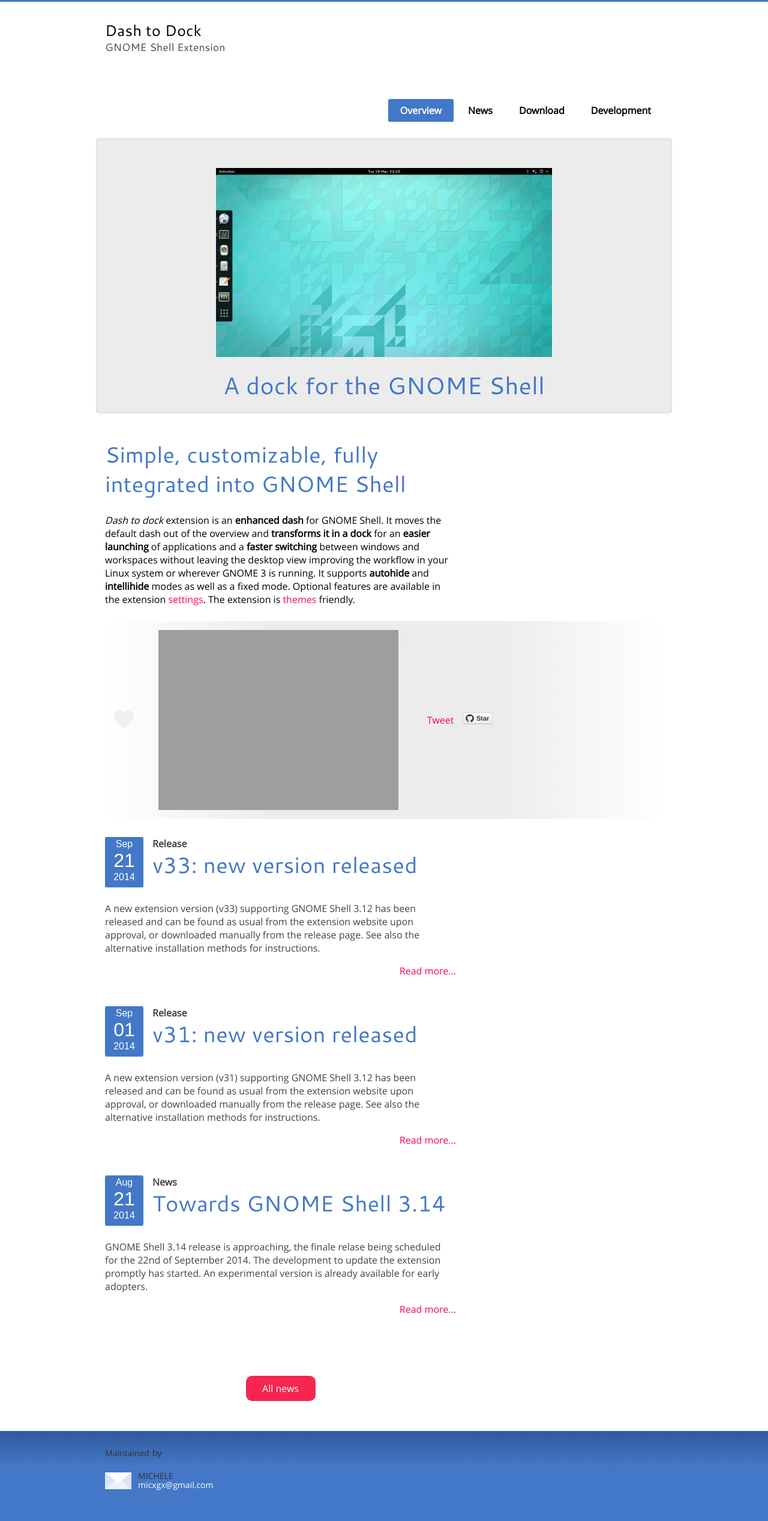
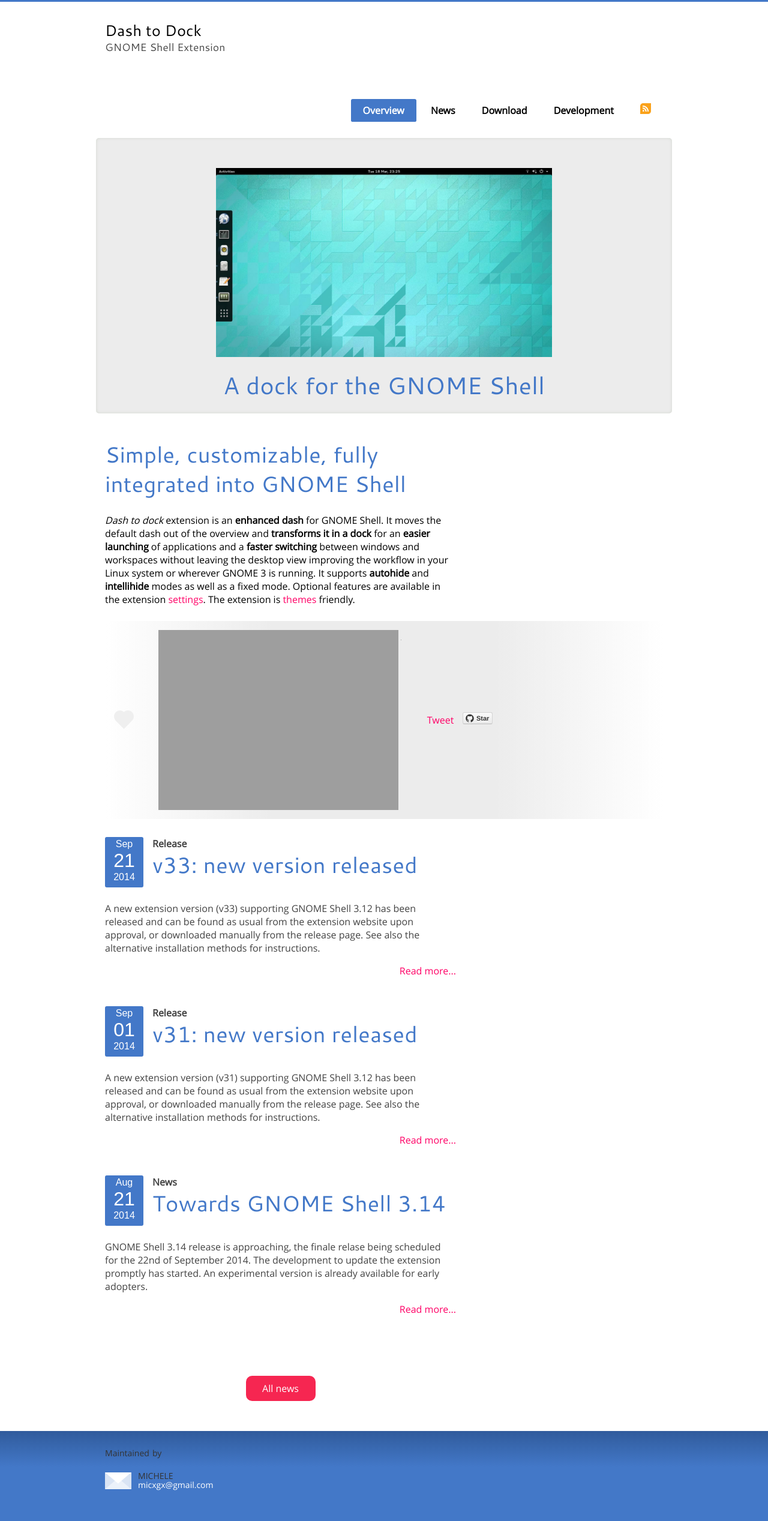
Before and after one commit to micheleg/dash-to-dock, a Jekyll site: the page built from index.md, in a window 1280 px wide. Shown: the whole page at 60% size. Built offline with Jekyll 4.4.1, drawn with Linux system fonts in a browser that asks for light colours; Markdown is read by kramdown in place of the engine named in the settings; comment, search, counter and statistics services are not loaded; grey boxes are pictures that could not be loaded.

Commit message:
Add RSS icon.

```diff
--- a/_includes/default_header.html
+++ b/_includes/default_header.html
@@ -25,6 +25,7 @@
         <li><a {% if page.section == 'news' %}class="active"{% endif %} href="{{ relative }}/news/index.html">News</a></li>
         <li><a {% if page.section == 'download' %}class="active"{% endif %} href="{{ relative }}/download.html">Download</a></li>
         <li><a {% if page.section == 'development' %}class="active"{% endif %} href="{{ relative }}/development.html">Development</a></li>
+        <li><a style="border:none" href="{{ relative }}/feed/atom.xml" onClick="ga('send', 'event', 'Engagement', 'ATOM feed', '');"><img src="media/rssicon.png" alt="ATOM Feed"/></a></li>
     </ul>
     </nav>
   </div>
```
Also changed, not shown: media/rssicon.png (added).
